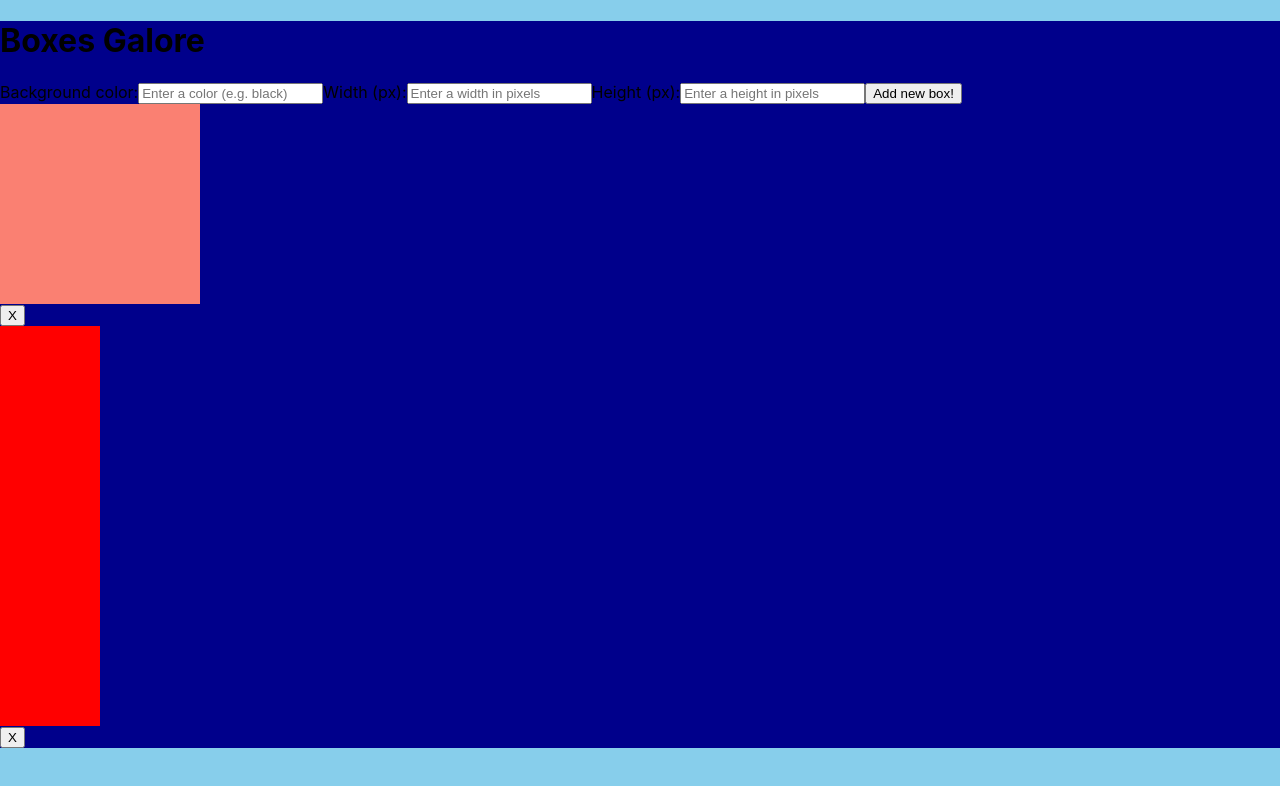
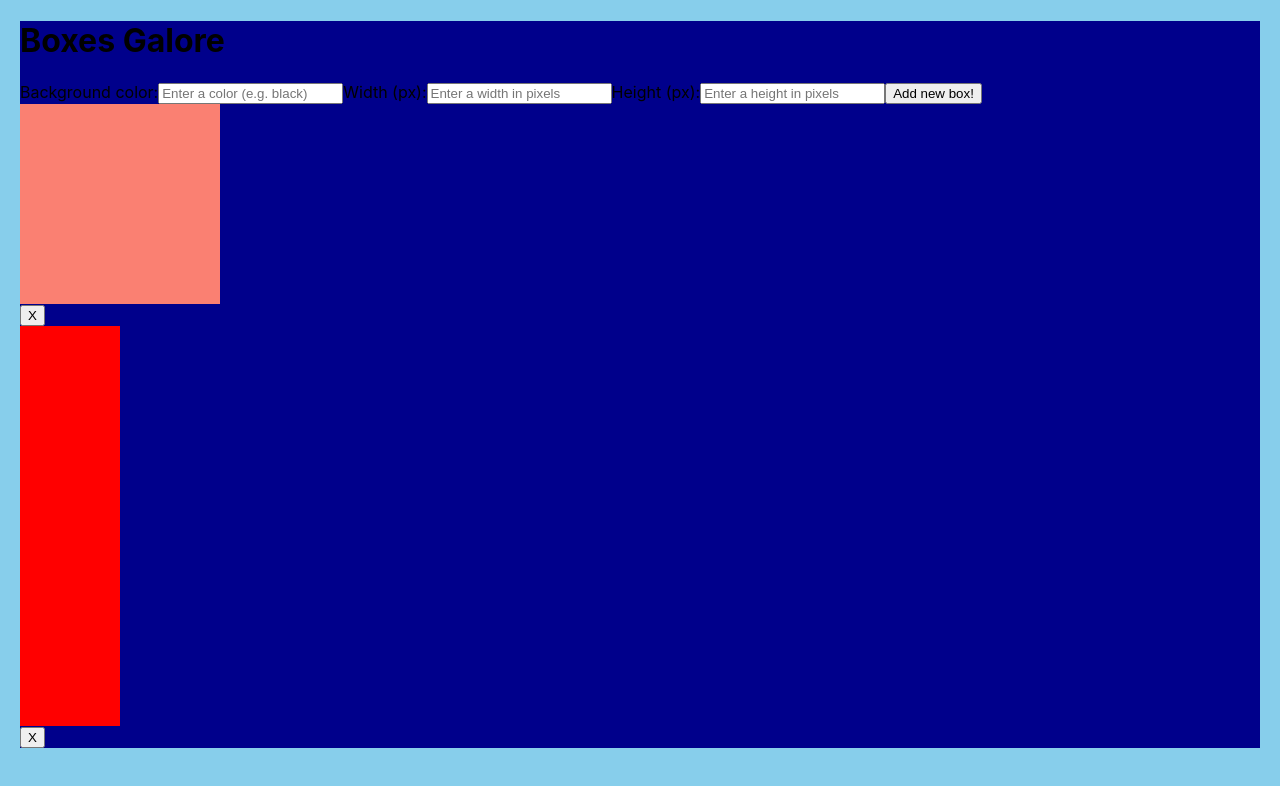
Before and after one commit to iam8/37.8-react-forms, a React (Create React App) app: page / in a window 1280 px wide. Shown: the top 786 px of the page. Built offline with nearby package versions, Linux system fonts and the light colour scheme.

Commit message:
Add margin to App component

```diff
--- a/src/App.css
+++ b/src/App.css
@@ -1,3 +1,3 @@
 .App {
-    background-color: green;
+    margin: 20px;
 }
```
